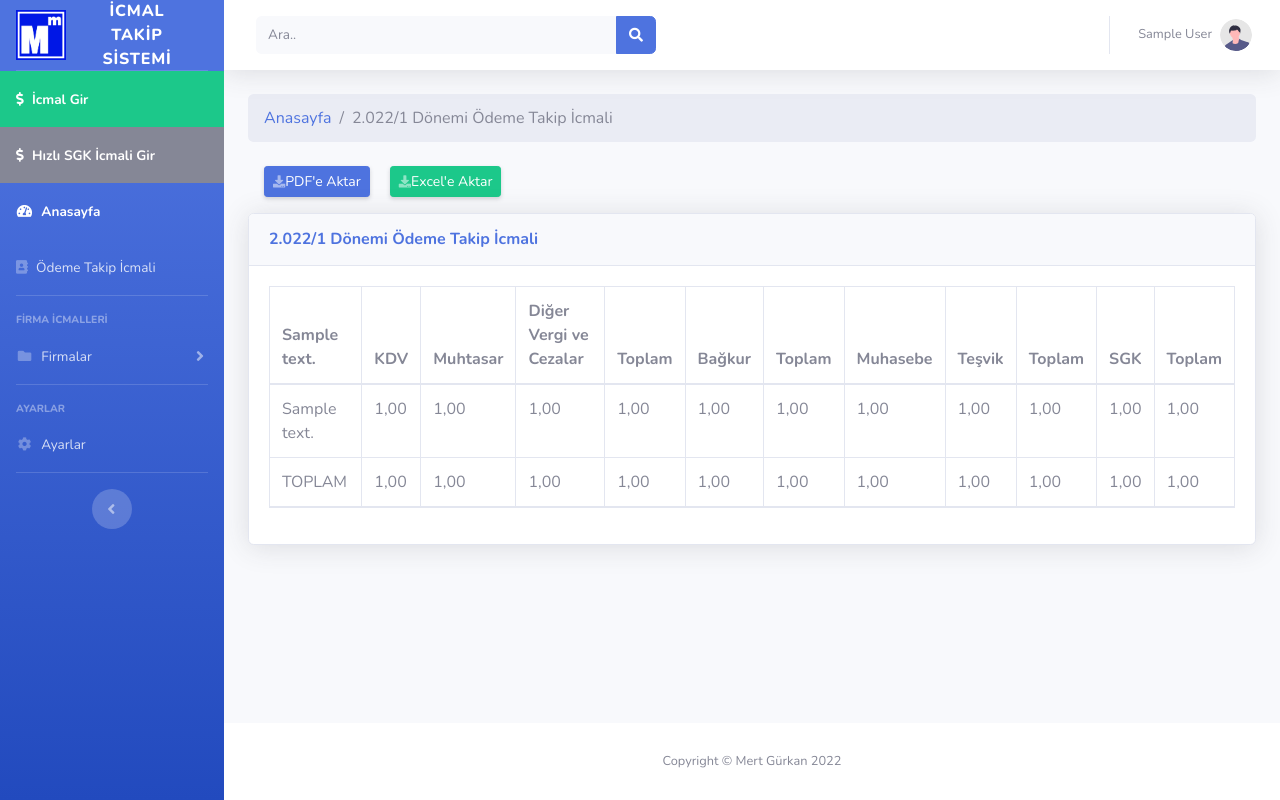
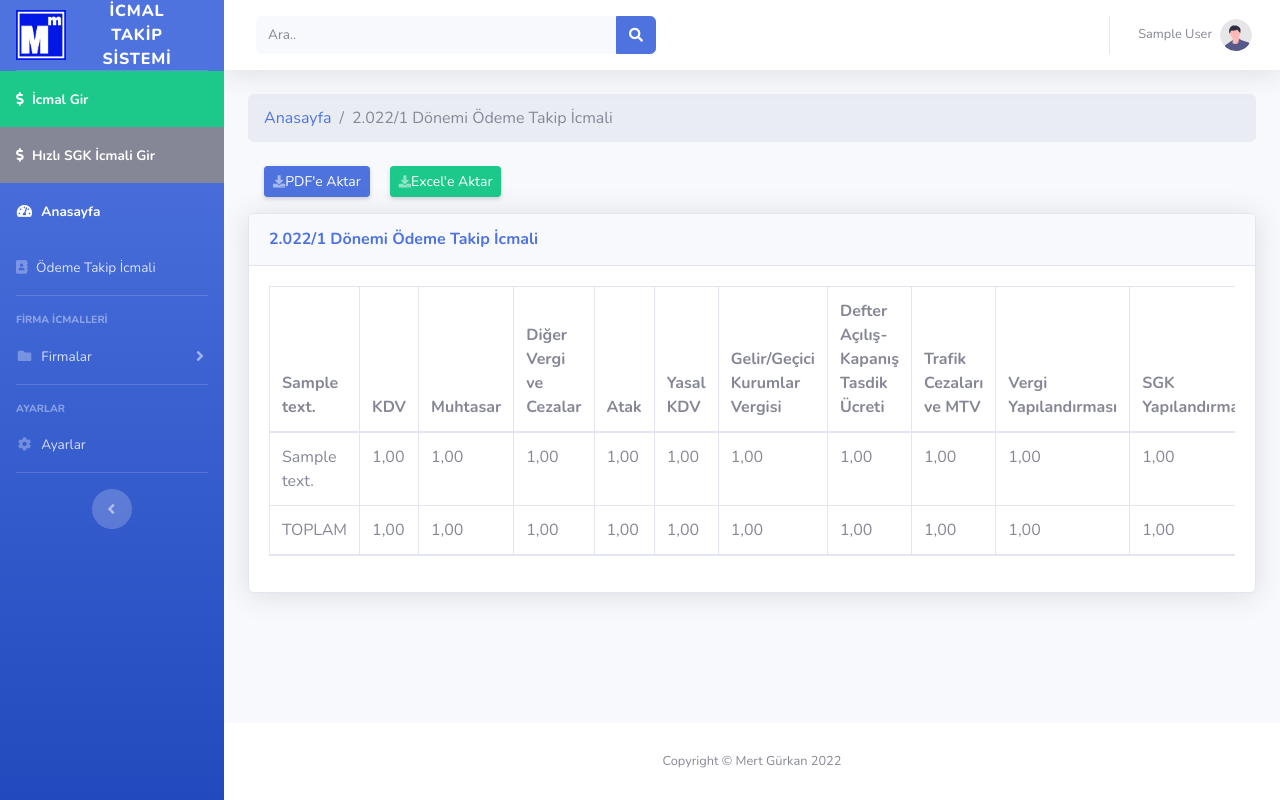
Before and after one commit to BulgurHan/icmal, a Django app: page /odeme-takip/ in a window 1280 px wide. Run offline with Django 4.2, Linux system fonts and the light colour scheme; a user stored in the database is signed in; tables that the repository leaves empty hold one stand-in row (values such as "Sample post"); some libraries are stand-ins or nearby versions.

Commit message:
ödeme takip icmali güncellendi dev code aktif

```diff
--- a/page/models.py
+++ b/page/models.py
@@ -109,7 +109,7 @@ class Icmal(models.Model):
         self.digercezalar =  self.davagideri
         self.müsavirlikler =self.müsavirlik
         self.firma = self.sube.firma
-        self.uclutoplam = self.kdvler+self.muhtasar+self.yargı_dava_ceza
+        self.uclutoplam = self.kdvler+self.muhtasar+self.yargı_dava_ceza+self.atak+self.yasalKdv+self.ggkv+self.tasdik+self.ceza+self.vergiYapilandirmasi+self.sgkYapilandirmasi+self.geçmişborçlar
         self.dortlutoplam =self.uclutoplam+self.bagkur
         self.beslitoplam = self.dortlutoplam+self.müsavirlik+self.tesvik
         self.altilitoplam = self.beslitoplam+self.sgk
@@ -172,7 +172,7 @@ class FirmaIcmal(models.Model):
         self.cezalar = self.ceza + self.mtv
         self.digercezalar =  self.davagideri
         self.müsavirlikler =self.müsavirlik
-        self.uclutoplam = self.kdvler+self.muhtasar+self.yargı_dava_ceza
+        self.uclutoplam = self.kdvler+self.muhtasar+self.yargı_dava_ceza+self.atak+self.yasalKdv+self.ggkv+self.tasdik+self.ceza+self.vergiYapilandirmasi+self.sgkYapilandirmasi+self.geçmişborçlar
         self.dortlutoplam =self.uclutoplam+self.bagkur
         self.beslitoplam = self.dortlutoplam+self.müsavirlik+self.tesvik
         self.altilitoplam = self.beslitoplam+self.sgk
--- a/page/views.py
+++ b/page/views.py
@@ -34,7 +34,7 @@ def export_to_excel(request):
     firma_data = FirmaIcmal.objects.filter(ay=donem.ay,yıl=donem.yil)
     for firma in firma_data:
         row_num += 1
-        columns = [firma.firma.isim, 'KDV', 'Muhtasar','Diğer Vergi ve Cezalar', 'Toplam','Bağkur','Toplam','Muhasebe','Teşvik','Toplam','SGK','Toplam']
+        columns = [firma.firma.isim, 'KDV', 'Muhtasar','Diğer Vergi ve Cezalar','Atak Fatura', 'Yasal KDV','Gelir/Geçici Kurumlar Vergisi','Defter Açılış-Kapanış Tasdik Ücreti','Trafik Cezaları ve MTV','Vergi Yapılandırması','SGK Yapılandırması' ,'Geçmiş Aylarda Ödenmeyen Vergi ve Borçlar'   'Toplam','Bağkur','Toplam','Muhasebe','Teşvik','Toplam','SGK','Toplam']
         for col_num, column_title in enumerate(columns):
             col_style = xlwt.easyxf('font: bold 1')
             ws.write(row_num, col_num, column_title,col_style)
@@ -42,12 +42,12 @@ def export_to_excel(request):
         for sube in sube_data:
             if sube.sube.firma == firma.firma:
                 row_num += 1
-                row = [sube.sube.isim, sube.kdvler, sube.muhtasar,sube.yargı_dava_ceza,sube.uclutoplam,sube.bagkur,sube.dortlutoplam,sube.müsavirlik,sube.tesvik,sube.beslitoplam,sube.sgk,sube.altilitoplam]
+                row = [sube.sube.isim, sube.kdvler,sube.muhtasar,sube.yargı_dava_ceza,sube.atak,sube.yasalKdv,sube.ggkv,sube.tasdik,sube.ceza,sube.vergiYapilandirmasi,sube.sgkYapilandirmasi,sube.geçmişborçlar,sube.uclutoplam,sube.bagkur,sube.dortlutoplam,sube.müsavirlik,sube.tesvik,sube.beslitoplam,sube.sgk,sube.altilitoplam]
                 for col_num, cell_value in enumerate(row):
                     ws.write(row_num, col_num, cell_value)
 
         row_num += 1
-        columns = ['TOPLAM', firma.kdvler, firma.muhtasar,firma.yargı_dava_ceza,firma.uclutoplam,firma.bagkur,firma.dortlutoplam,firma.müsavirlik,firma.tesvik,firma.beslitoplam,firma.sgk,firma.altilitoplam]
+        columns = ['TOPLAM', firma.kdvler, firma.muhtasar,firma.yargı_dava_ceza,firma.atak,firma.yasalKdv,firma.ggkv,firma.tasdik,firma.ceza,firma.vergiYapilandirmasi,firma.sgkYapilandirmasi,firma.geçmişborçlar,firma.uclutoplam,firma.bagkur,firma.dortlutoplam,firma.müsavirlik,firma.tesvik,firma.beslitoplam,firma.sgk,firma.altilitoplam]
         for col_num, column_title in enumerate(columns):
             col_style = xlwt.easyxf('font: bold 1')
             ws.write(row_num, col_num, column_title,col_style)
@@ -151,12 +151,13 @@ def hizliIki(request,firma_slug):
 def home(request):
     context=dict()
     #dev code
-    # icmaller = Icmal.objects.all()
-    # for icmal in icmaller:
-    #     icmal.save()
-    # firmaicmalleri = FirmaIcmal.objects.all()
-    # for firmaicmal in firmaicmalleri:
-    #     firmaicmal.save()
+
+    icmaller = Icmal.objects.all()
+    for icmal in icmaller:
+        icmal.save()
+    firmaicmalleri = FirmaIcmal.objects.all()
+    for firmaicmal in firmaicmalleri:
+        firmaicmal.save()
 
     try:
         donem = Donem.objects.get(kullanici=request.user)
--- a/templates/odeme-takip2.html
+++ b/templates/odeme-takip2.html
@@ -39,6 +39,17 @@
                                 <th>KDV</th>
                                 <th>Muhtasar</th>
                                 <th>Diğer Vergi ve Cezalar</th>
+
+                                <th>Atak</th>
+                                <th>Yasal KDV</th>
+                                <th>Gelir/Geçici Kurumlar Vergisi</th>
+                                <th>Defter Açılış-Kapanış Tasdik Ücreti</th>
+                                <th>Trafik Cezaları ve MTV</th>
+                                <th>Vergi Yapılandırması</th>
+                                <th>SGK Yapılandırması</th>
+                                <th>Geçmiş Aylarda Ödenmeyen Vergi ve Borçlar</th>
+
+
                                 <th>Toplam</th>
                                 <th>Bağkur</th>
                                 <th>Toplam</th>
@@ -58,6 +69,16 @@
                                 <td>{{subeIcmal.kdvler}}</td>
                                 <td>{{subeIcmal.muhtasar}} </td>
                                 <td>{{subeIcmal.yargı_dava_ceza}}</td>
+
+                                <td>{{subeIcmal.atak}} </td>
+                                <td>{{subeIcmal.yasalKdv}} </td>
+                                <td>{{subeIcmal.ggkv}} </td>
+                                <td>{{subeIcmal.tasdik}} </td>
+                                <td>{{subeIcmal.ceza}} </td>
+                                <td>{{subeIcmal.vergiYapilandirmasi}} </td>
+                                <td>{{subeIcmal.sgkYapilandirmasi}} </td>
+                                <td>{{subeIcmal.geçmişborçlar}} </td>
+
                                 <td>{{subeIcmal.uclutoplam}}</td>
                                 <td>{{subeIcmal.bagkur}}</td>
                                 <td>{{subeIcmal.dortlutoplam}}</td>
@@ -77,6 +98,16 @@
                         <td>{{firmaIcmal.kdvler}}</td>
                         <td>{{firmaIcmal.muhtasar}} </td>
                         <td>{{firmaIcmal.yargı_dava_ceza}}</td>
+
+                        <td>{{firmaIcmal.atak}} </td>
+                        <td>{{firmaIcmal.yasalKdv}} </td>
+                        <td>{{firmaIcmal.ggkv}} </td>
+                        <td>{{firmaIcmal.tasdik}} </td>
+                        <td>{{firmaIcmal.ceza}} </td>
+                        <td>{{firmaIcmal.vergiYapilandirmasi}} </td>
+                        <td>{{firmaIcmal.sgkYapilandirmasi}} </td>
+                        <td>{{firmaIcmal.geçmişborçlar}} </td>
+
                         <td>{{firmaIcmal.uclutoplam}}</td>
                         <td>{{firmaIcmal.bagkur}}</td>
                         <td>{{firmaIcmal.dortlutoplam}}</td>
```
